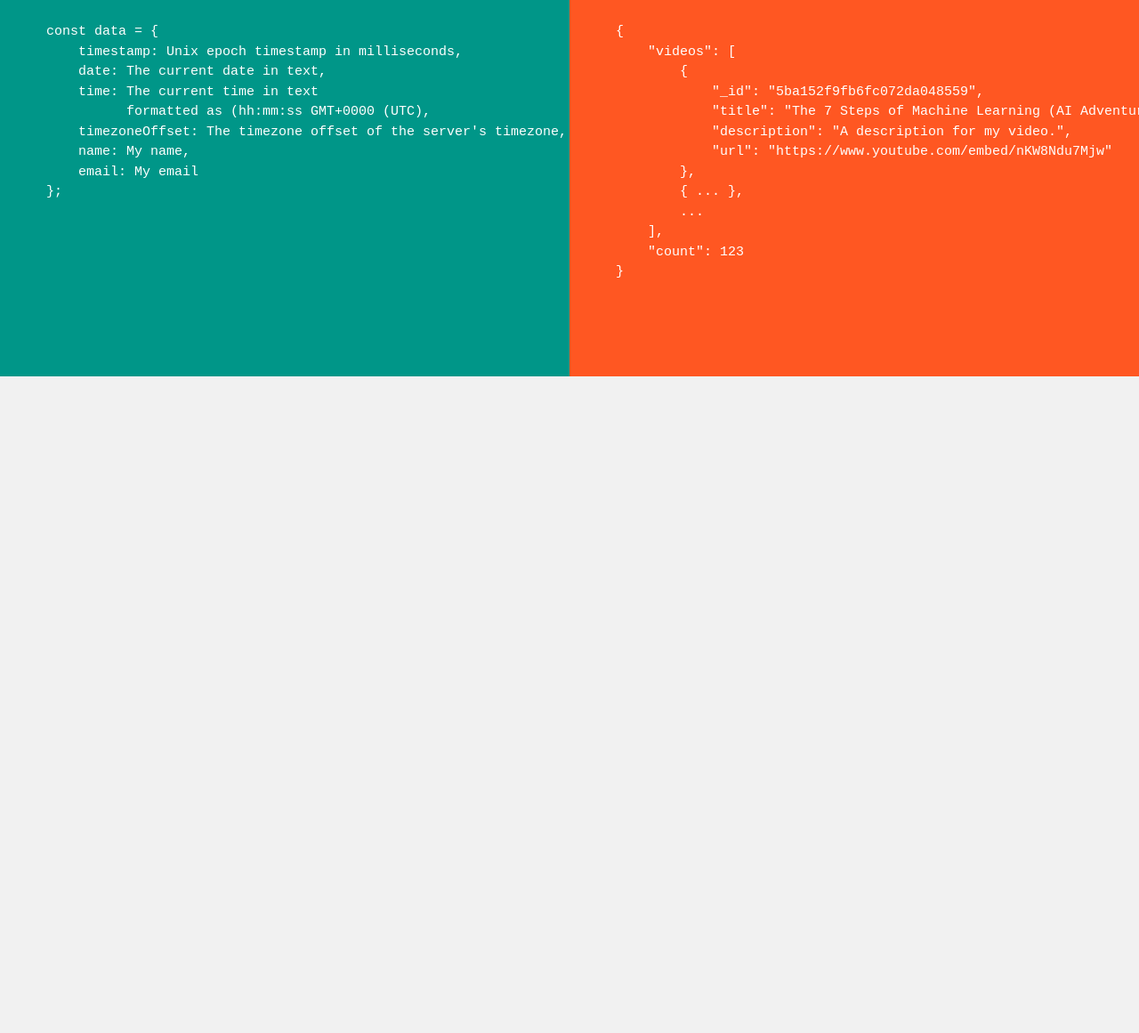
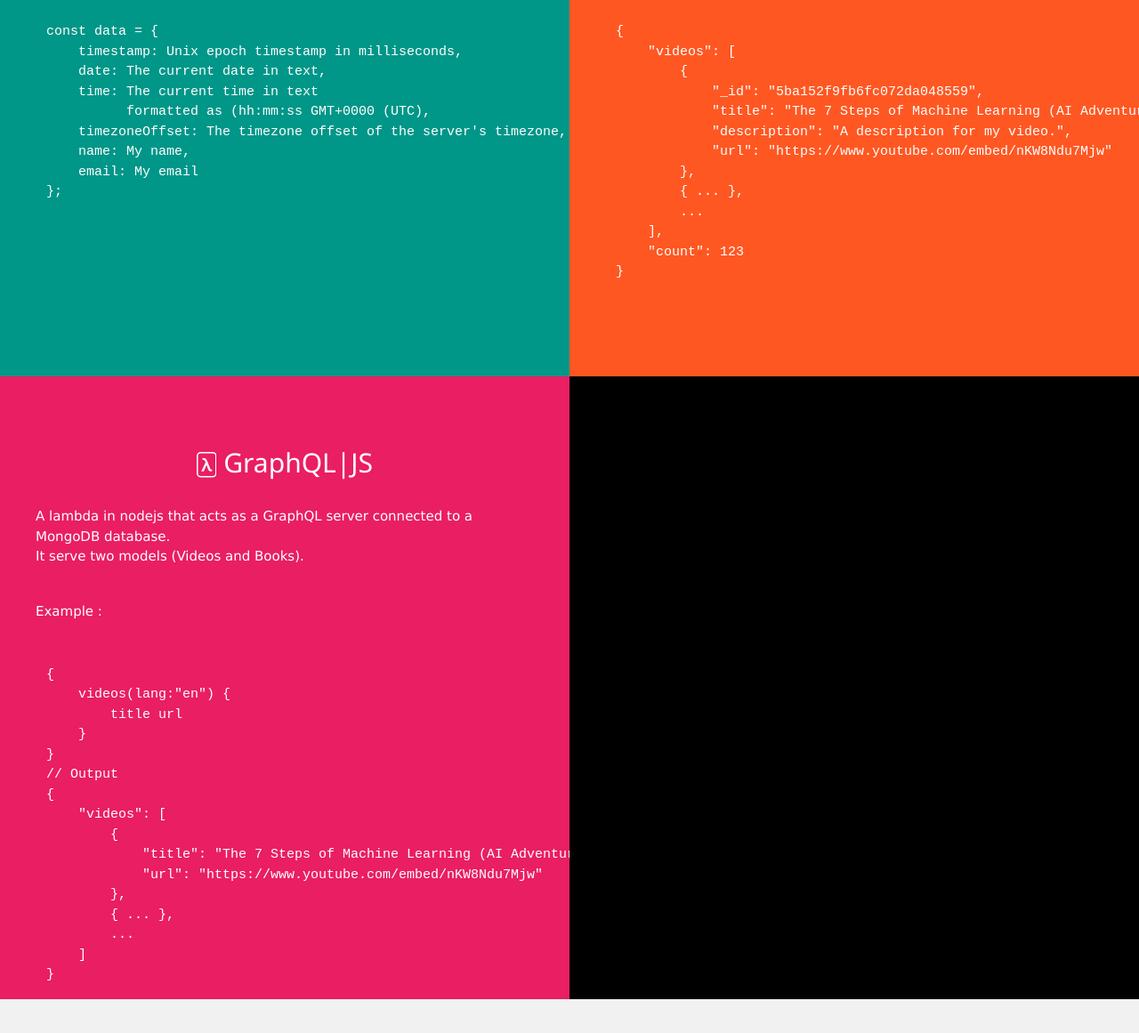
Before and after one commit to cvolcy/zeit-my-app, a website: page index.html in a window 1280 px wide. Shown: the part 977-2138 px from the top of the page at 89% size. Before the commit the page ends 1400 px from the top, so only its background shows below. Drawn offline with nearby package versions, Linux system fonts and the light colour scheme.

Commit message:
GraphQL lambda updates : fix variable input, return new object on mutation and update homepage data

```diff
--- a/graphql.js
+++ b/graphql.js
@@ -6,10 +6,9 @@ const root = require("./src/graphql/root.js");
 
 module.exports = (req, res) => {
     const { query } = parse(req.url, true);
-    let variables = JSON.parse(query['variables'] || '{}');
+    let variables = query['variables'] ? JSON.parse(query['variables']) : null;
     graphql(schema, query['query'], root, null, variables).then((response) => {
         console.log(response.errors);
-        console.log(response.data);
         res.setHeader('Content-Type', 'application/json');
         res.end(JSON.stringify({ data: response.data}, null, 3));
     }).catch((error) => {
--- a/index.html
+++ b/index.html
@@ -31,6 +31,13 @@
                         <rect x="0.5" y="0.5" width="14" height="18" rx="2.5" stroke="#fff"></rect>
                     </svg>
                     Videos
+                </a>
+                <a href='/graphql.js?query={videos(lang:"fr"){title url}}' class="w3-button w3-black w3-block w3-hover-pink w3-padding-16">
+                    <svg height="20" viewBox="0 0 15 20" fill="none" style="vertical-align: middle;">
+                        <path d="M3.5 14.435h1.816l1.99-4.622h.13l1.217 3.267c.404 1.084.901 1.42 2.047 1.42.317 0 .591-.032.8-.097v-1.246c-.115.02-.238.045-.346.045-.519 0-.771-.174-.995-.736l-2.133-5.39C7.212 5.016 6.55 4.5 5.114 4.5c-.28 0-.49.032-.742.09v1.246c.195-.025.288-.038.404-.038.872 0 1.124.206 1.628 1.4l.238.582L3.5 14.435z" fill="#fff"></path>
+                        <rect x="0.5" y="0.5" width="14" height="18" rx="2.5" stroke="#fff"></rect>
+                    </svg>
+                    GraphQL
                 </a>
             </div>
         </div>
@@ -108,7 +115,51 @@
             </div>
         </div>
     </div>
-
+    <!-- Third Grid: GraphQL & NULL -->
+    <div class="w3-row">
+        <div class="w3-half w3-pink w3-container" style="height:700px">
+            <div class="w3-padding-64">
+                <h2 class="w3-center">
+                    <svg height="30" viewBox="0 0 15 20" fill="none" style="vertical-align: sub;">
+                        <path d="M3.5 14.435h1.816l1.99-4.622h.13l1.217 3.267c.404 1.084.901 1.42 2.047 1.42.317 0 .591-.032.8-.097v-1.246c-.115.02-.238.045-.346.045-.519 0-.771-.174-.995-.736l-2.133-5.39C7.212 5.016 6.55 4.5 5.114 4.5c-.28 0-.49.032-.742.09v1.246c.195-.025.288-.038.404-.038.872 0 1.124.206 1.628 1.4l.238.582L3.5 14.435z"
+                            fill="#fff"></path>
+                        <rect x="0.5" y="0.5" width="14" height="18" rx="2.5" stroke="#fff"></rect>
+                    </svg>
+                    GraphQL|JS
+                </h2>
+                <p class="w3-padding-large">
+                    A lambda in nodejs that acts as a GraphQL server connected to a MongoDB database. <br>
+                    It serve two models (Videos and Books).
+                </p>
+                <p class="w3-padding-large">Example : <pre><code>
+    {
+        videos(lang:"en") {
+            title url
+        }
+    }
+    // Output
+    {
+        "videos": [
+            {
+                "title": "The 7 Steps of Machine Learning (AI Adventures)",
+                "url": "https://www.youtube.com/embed/nKW8Ndu7Mjw"
+            },
+            { ... },
+            ...
+        ]
+    }
+                </code></pre>
+                </p>
+            </div>
+        </div>
+        <div class="w3-half w3-black w3-container" style="height:700px">
+            <div class="w3-padding-64">
+                <h2 class="w3-center"></h2>
+                <p class="w3-padding-large"></p>
+                <p class="w3-padding-large"></p>
+            </div>
+        </div>
+    </div>
     <!-- Footer -->
     <footer class="w3-container w3-black w3-padding-16" style="position: fixed; max-width: 1300px; width: 100%; bottom: 0;">
         <p>Powered by <a href="https://www.w3schools.com/w3css/default.asp" target="_blank">w3.css</a></p>
--- a/src/graphql/root.js
+++ b/src/graphql/root.js
@@ -19,7 +19,7 @@ module.exports = {
         if (input['description']) updates[`${lang}.description`] = input.description;
         if (input['url']) updates[`${lang}.url`] = input.url;
 
-        return (await Videos.findOneAndUpdate({ _id }, { $set: updates}))
+        return (await Videos.findOneAndUpdate({ _id }, { $set: updates}, {new: true}))
                     .localize(lang);
     },
     books: async ({ lang }) => {
```
